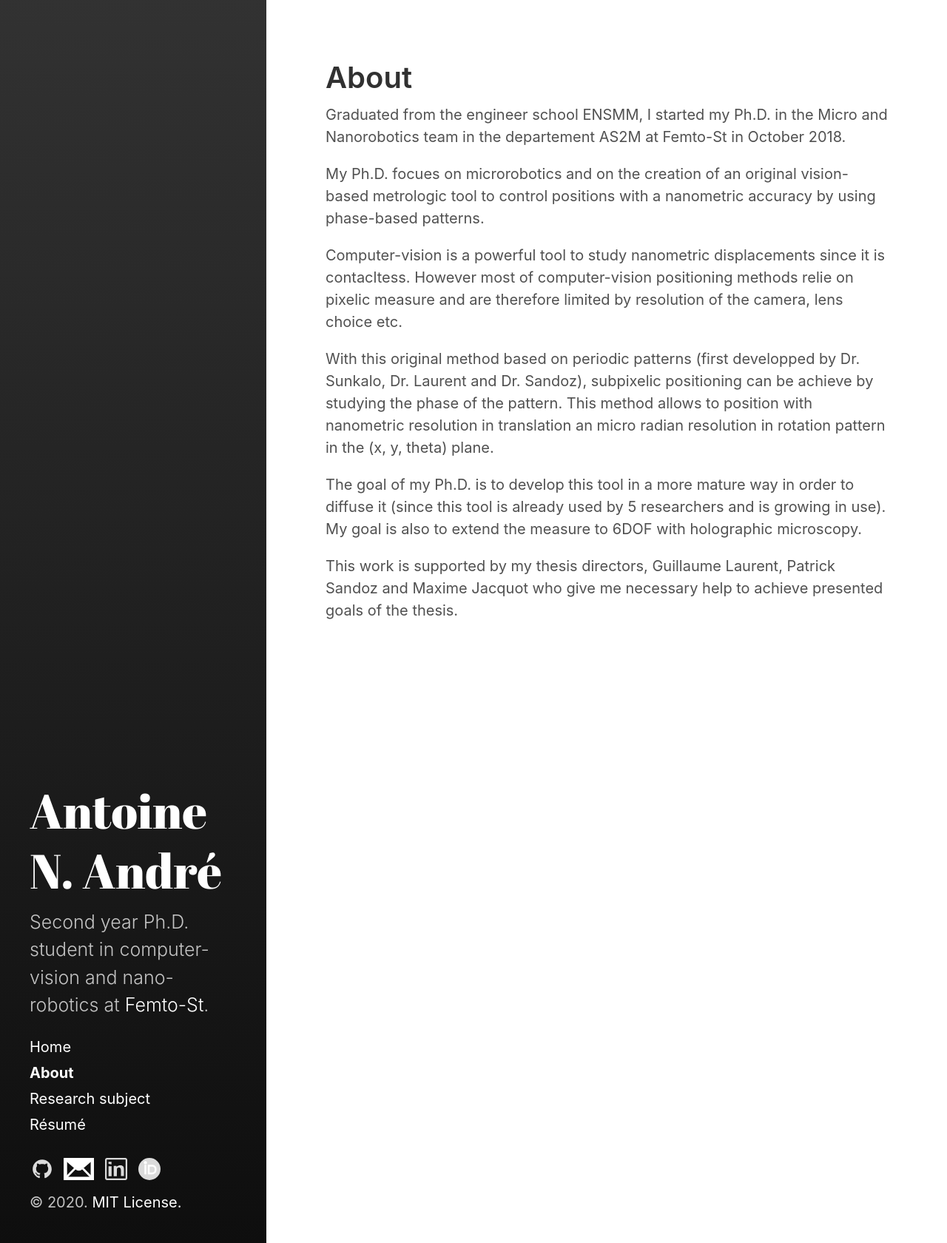
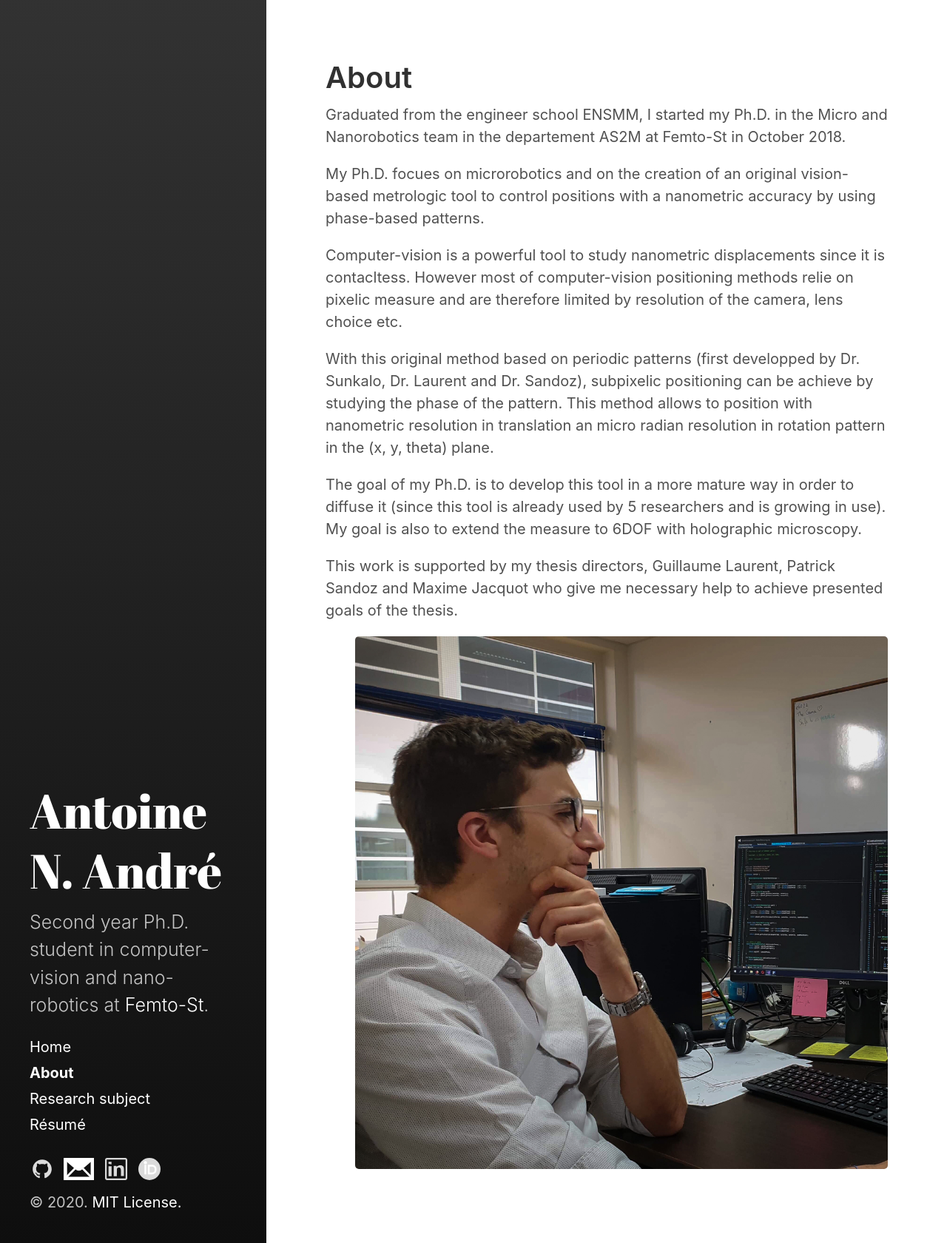
Before and after one commit to AntoineAndre/antoineandre.github.io, a Jekyll site: the page built from about.md, in a window 1280 px wide. Shown: the whole page at 74% size. Built offline with Jekyll 4.4.1, drawn with Linux system fonts in a browser that asks for light colours; nearby versions of some CDN libraries; Markdown is read by kramdown in place of the engine named in the settings.

Commit message:
pp added

```diff
--- a/about.md
+++ b/about.md
@@ -15,3 +15,5 @@ With this original method based on periodic patterns (first developped by Dr. Su
 The goal of my Ph.D. is to develop this tool in a more mature way in order to diffuse it (since this tool is already used by 5 researchers and is growing in use). My goal is also to extend the measure to 6DOF with holographic microscopy.
 
 This work is supported by my thesis directors, Guillaume Laurent, Patrick Sandoz and Maxime Jacquot who give me necessary help to achieve presented goals of the thesis.
+
+<dd> <img src="profilePicture.jpg"> </dd>
```
Also changed, not shown: profilePicture.jpg (added).
